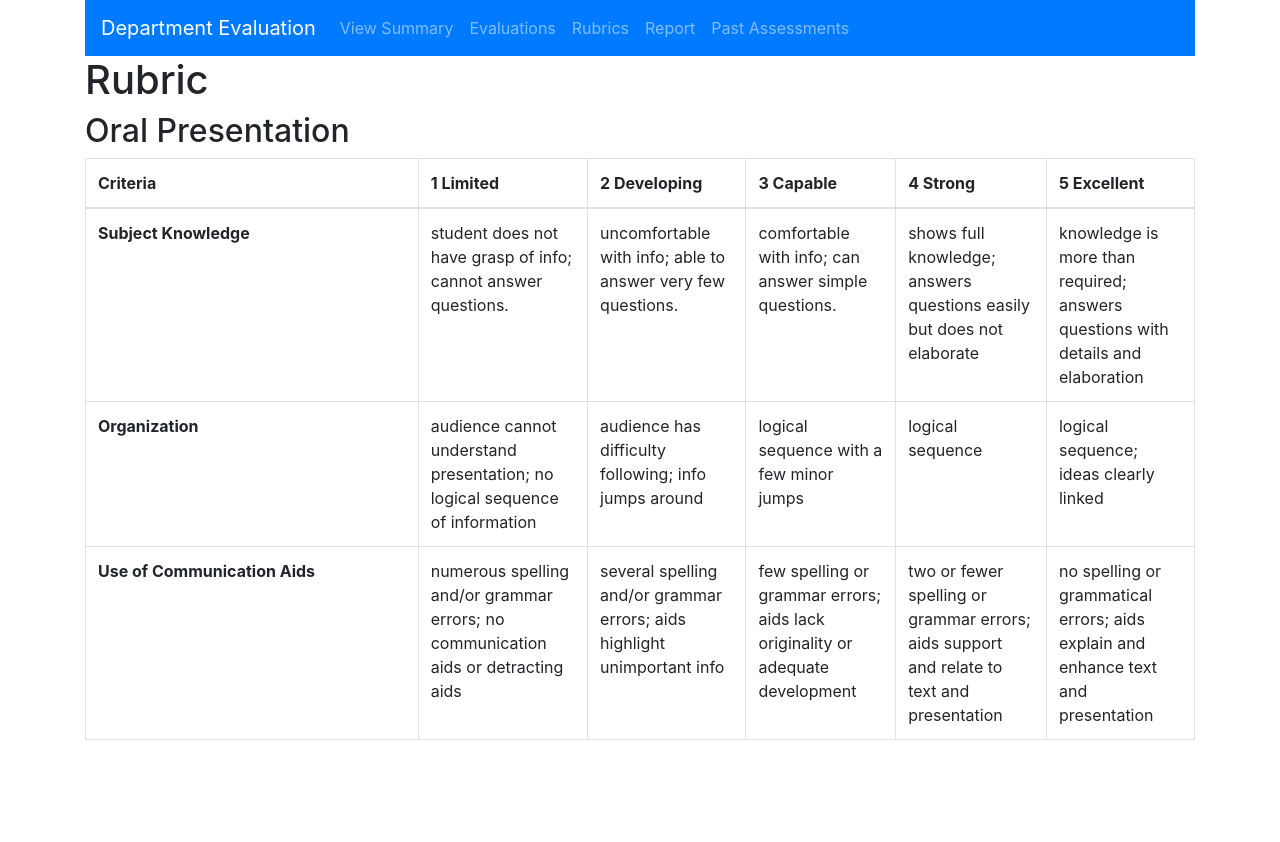
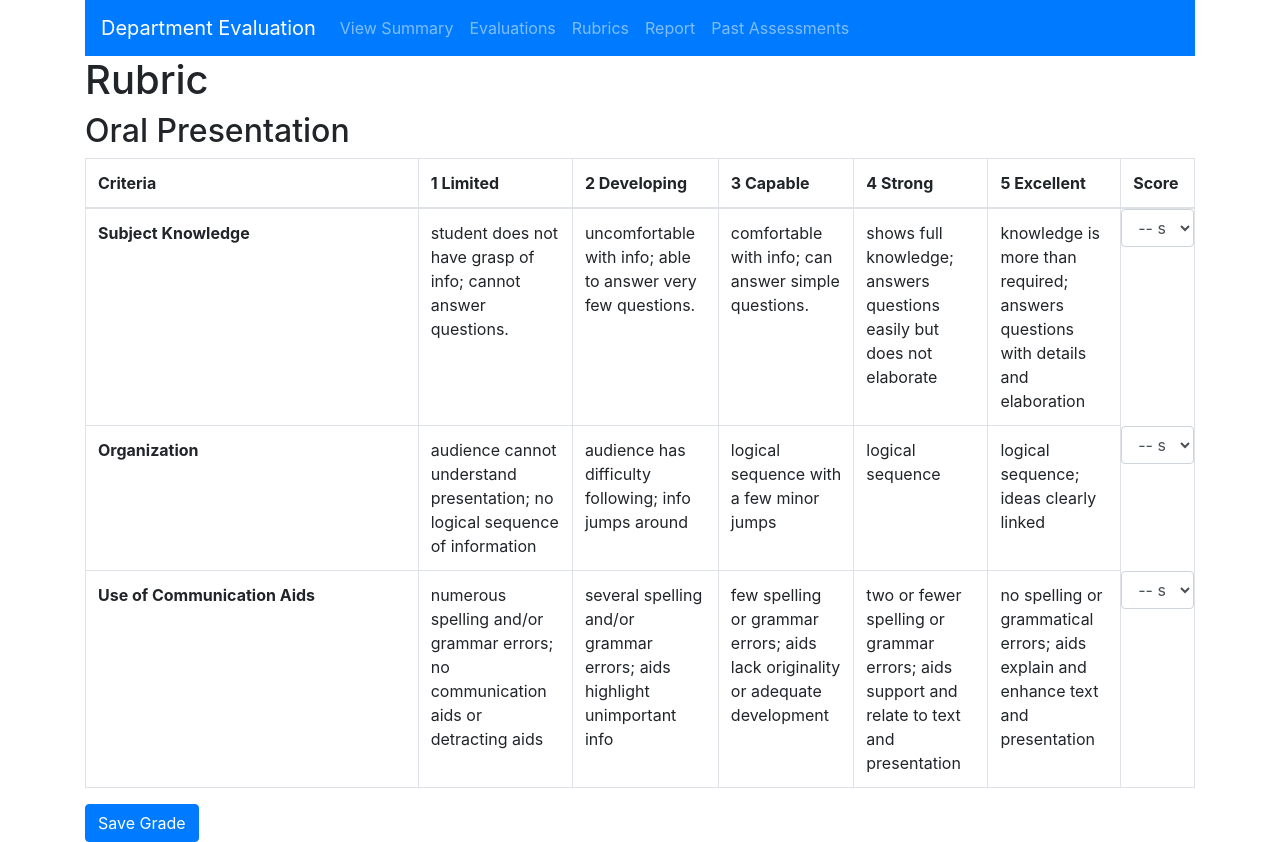
Before and after one commit to RyanBlomquist/temporary-front-end, a React (Create React App) app in the folder temporary-front-end/: page /viewRubric in a window 1280 px wide. Before the commit the page ends 800 px from the top, so only its background shows below. Built offline with nearby package versions, Linux system fonts and the light colour scheme.

Commit message:
Added form fields to rubric.
view-rubric component now displays form fields for entering grades when opened in 'gradeMode'.

```diff
--- a/temporary-front-end/src/components/view-rubric/view-rubric.component.js
+++ b/temporary-front-end/src/components/view-rubric/view-rubric.component.js
@@ -40,6 +40,18 @@ var Rubric = {
     criteria: [criteriaOne, criteriaTwo, criteriaThree]
 }
 
+function generateGradeScale()
+{
+    return (
+        Rubric.scale.map(function(currentScore, i)
+        {
+            return <option key={i}>{currentScore}</option>
+        })
+    );
+}
+
+var gradeScale = generateGradeScale();
+
 function displayCriteriaDescriptions(criteria)
 {
     return criteria.scores.map(function(currentScore, i)
@@ -48,8 +60,27 @@ function displayCriteriaDescriptions(criteria)
     });
 }
 
+function displayCriteriaGrade()
+{
+        return (
+            <select className="form-control">
+                <option disabled selected value> -- select an option -- </option>
+                {gradeScale}
+            </select>
+        )
+}
+
 export default class RubricList extends Component
 {
+
+    constructor(props)
+    {
+        super(props);
+        this.state = {
+            gradeMode: true
+        }
+    }
+
     displayScale()
     {
         return Rubric.scale.map(function(currentScore, i)
@@ -60,19 +91,36 @@ export default class RubricList extends Component
 
     displayCriteria()
     {
+        let gradeMode = this.state.gradeMode;
+
         return Rubric.criteria.map(function(currentCriteria, i)
         {
             return (
                 <tr>
                     <th scope="row" key={i}>{currentCriteria.description}</th>
                     {displayCriteriaDescriptions(currentCriteria)}
+                    {gradeMode ? displayCriteriaGrade(): ""}
                 </tr>
             );
         });
     }
 
+    displayGradeColumn()
+    {
+        if(this.state.gradeMode)
+        {
+            return <th scope="col">Score</th>
+        }
+    }
+
     render()
     {
+        let saveGradeButton;
+        if (this.state.gradeMode)
+        {
+            saveGradeButton = <button type="button" className="btn btn-primary">Save Grade</button>
+        }
+
         return (
             <div>
                 <h1>Rubric</h1>
@@ -83,12 +131,14 @@ export default class RubricList extends Component
                         <tr>
                             <th scope="col" className="outcome-width">Criteria</th>
                             {this.displayScale()}
+                            {this.displayGradeColumn()}
                         </tr>
                     </thead>
                     <tbody>
                         {this.displayCriteria()}
                     </tbody>
                 </table>
+                {saveGradeButton}
             </div>
         );
     }
```
Also changed, not shown: temporary-front-end/src/components/grade-rubric/grade-rubric.component.js (deleted).
